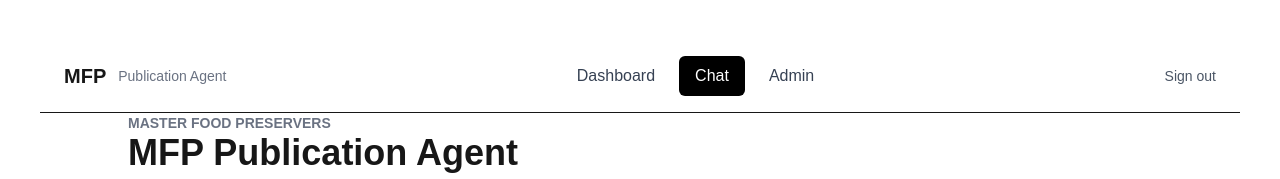
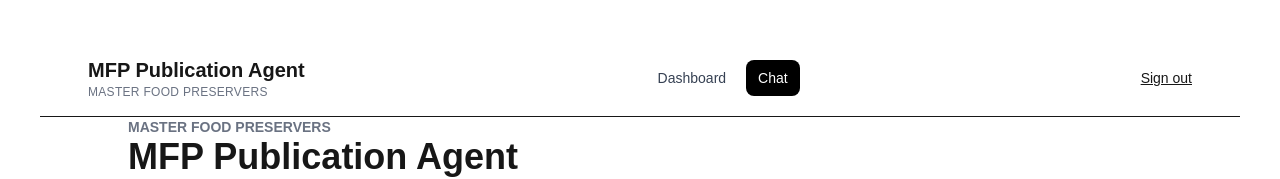
Before and after one commit to jltitus/pdf-agent-app, a Next.js app: page /chat in a window 1280 px wide. Shown: the top 179 px of the page. Built offline with nearby package versions, Linux system fonts and the light colour scheme; no server answers; the database is empty.

Commit message:
Add user info and real sign out to header

```diff
--- a/app/components/HeaderBar.tsx
+++ b/app/components/HeaderBar.tsx
@@ -1,48 +1,105 @@
 'use client'
 
 import Link from 'next/link'
-import { usePathname } from 'next/navigation'
+import { usePathname, useRouter } from 'next/navigation'
+import { useEffect, useState } from 'react'
+import { createClient } from '../../lib/supabase/client'
+
+type Profile = {
+  role: string | null
+  full_name: string | null
+}
 
 export default function HeaderBar() {
   const pathname = usePathname()
+  const router = useRouter()
+  const supabase = createClient()
+
+  const [email, setEmail] = useState<string | null>(null)
+  const [profile, setProfile] = useState<Profile | null>(null)
+
+  useEffect(() => {
+    async function loadUser() {
+      const { data } = await supabase.auth.getSession()
+      const user = data.session?.user
+
+      if (!user) return
+
+      setEmail(user.email ?? null)
+
+      const { data: profileData } = await supabase
+        .from('profiles')
+        .select('role, full_name')
+        .eq('id', user.id)
+        .single()
+
+      setProfile(profileData)
+    }
+
+    loadUser()
+  }, [supabase])
 
   const linkStyle = (path: string) =>
-    `px-4 py-2 rounded-md ${
-      pathname === path ? 'bg-black text-white' : 'text-gray-700 hover:bg-gray-100'
+    `rounded-lg px-3 py-2 text-sm ${
+      pathname === path
+        ? 'bg-black text-white'
+        : 'text-gray-700 hover:bg-gray-100'
     }`
 
+  async function handleSignOut() {
+    await supabase.auth.signOut()
+    router.push('/login')
+  }
+
   return (
-    <div className="w-full border-b bg-white px-6 py-4 flex items-center justify-between">
-      {/* Left side */}
-      <div className="flex items-center gap-3">
-        <div className="text-xl font-bold">MFP</div>
-        <div className="text-gray-500 text-sm hidden sm:block">
-          Publication Agent
-        </div>
+    <header className="border-b bg-white">
+      <div className="mx-auto flex max-w-6xl flex-col gap-3 px-6 py-4 md:flex-row md:items-center md:justify-between">
+        <div>
+          <Link href="/dashboard" className="text-xl font-bold">
+            MFP Publication Agent
+          </Link>
+          <p className="text-xs uppercase tracking-wide text-gray-500">
+            Master Food Preservers
+          </p>
         </div>
 
-      {/* Navigation */}
-      <div className="flex items-center gap-2">
+        <nav className="flex flex-wrap items-center gap-2">
           <Link href="/dashboard" className={linkStyle('/dashboard')}>
             Dashboard
           </Link>
+
           <Link href="/chat" className={linkStyle('/chat')}>
             Chat
           </Link>
+
+          {profile?.role === 'admin' && (
             <Link href="/admin" className={linkStyle('/admin')}>
               Admin
             </Link>
+          )}
+        </nav>
+
+        <div className="flex flex-col items-start gap-1 text-sm md:items-end">
+          {email && (
+            <div className="text-gray-600">
+              {profile?.full_name || email}
+              {profile?.role && (
+                <span className="ml-2 rounded-full border px-2 py-0.5 text-xs">
+                  {profile.role}
+                </span>
+              )}
             </div>
+          )}
 
-      {/* Right side */}
-      <div>
-        <Link
-          href="/login"
-          className="text-sm text-gray-600 hover:underline"
+          <button
+            type="button"
+            onClick={handleSignOut}
+            className="text-sm underline"
           >
             Sign out
-        </Link>
+          </button>
         </div>
       </div>
+    </header>
   )
 }
```
Lines whose indentation alone changed are shown as unchanged.
